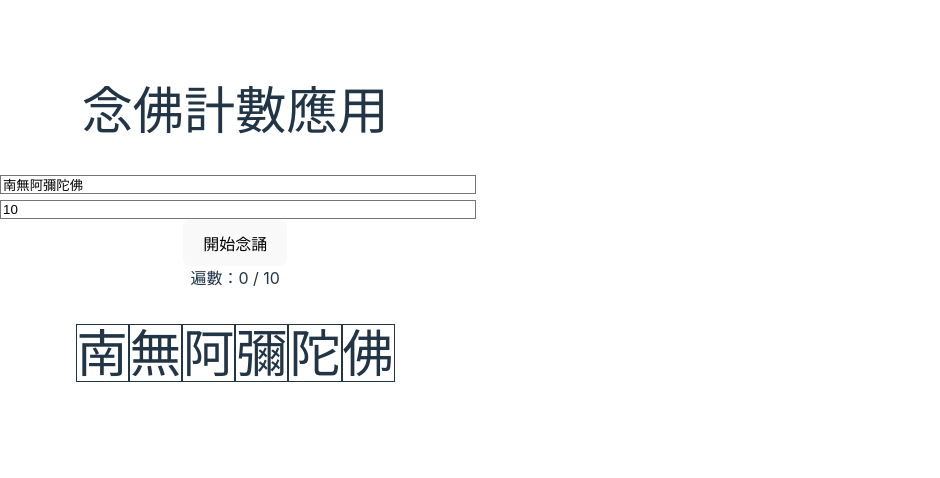
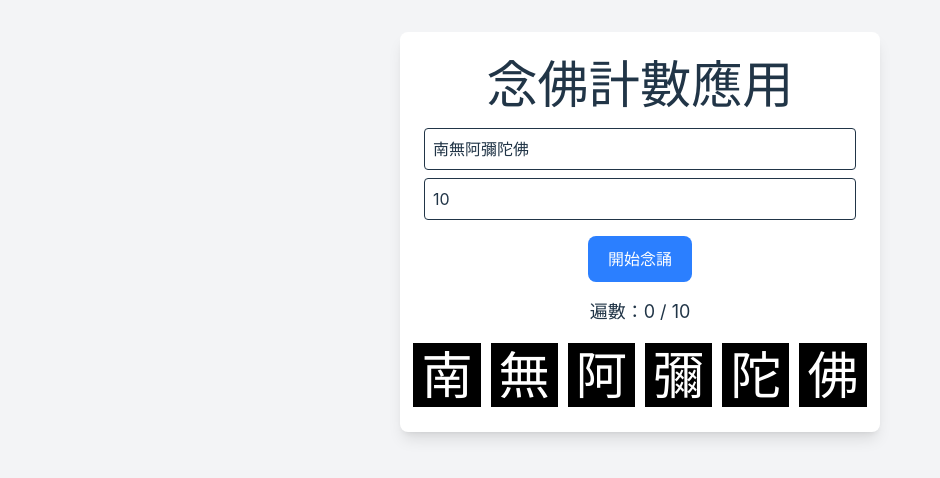
Before and after one commit to masterkai/chanting-buddha-app, a React (Vite) app: page / in a window 1280 px wide. Shown: the part 168-646 px from the top of the page, without its empty margins (0-940 px from the left). Built offline with nearby package versions, Linux system fonts and the light colour scheme.

Commit message:
enhance UI layout and styling; update Tailwind configuration

```diff
--- a/postcss.config.cjs
+++ /dev/null
@@ -1,6 +0,0 @@
-module.exports = {
-    plugins: {
-        '@tailwindcss/postcss': {},
-        autoprefixer: {},
-    },
-};
--- /dev/null
+++ b/postcss.config.js
@@ -0,0 +1,6 @@
+const config = {
+    plugins: {
+        "@tailwindcss/postcss": {},
+    },
+};
+export default config;
--- a/src/App.tsx
+++ b/src/App.tsx
@@ -38,9 +38,9 @@ function App() {
     };
 
     return (
-        <div className="flex flex-col items-center justify-center min-h-screen bg-gray-100 p-4">
+        <div className="flex flex-col items-center justify-center min-h-screen min-w-screen bg-gray-100 p-4 m-auto">
             {!finished ? (
-                <div className="bg-white p-6 rounded-lg shadow-lg w-96 text-center">
+                <div className="bg-white p-6 rounded-lg shadow-lg w-120 text-center m-auto max-w-full">
                     <h1 className="text-xl font-bold mb-4">念佛計數應用</h1>
                     <input
                         type="text"
@@ -56,7 +56,7 @@ function App() {
                     />
                     <button
                         onClick={startChanting}
-                        className="bg-blue-500 text-white px-4 py-2 rounded disabled:opacity-50"
+                        className="bg-blue-500 text-white px-4 py-2 rounded hover:bg-blue-600"
                         disabled={chanting}
                     >
                         {chanting ? "念誦中..." : "開始念誦"}
@@ -67,9 +67,13 @@ function App() {
                     <h1 className="text-2xl font-bold flex justify-center mt-4">
                         {chant.split("").map((char, index) => (
                             <span
-                                style={ index === currentCharIndex ? { backgroundColor: "yellow" } : {} }
+                                // style={ index === currentCharIndex ? { backgroundColor: "yellow" } : {} }
                                 key={index}
-                                className={`border px-2 py-1 mx-1`}
+                                className={`border px-2 py-1 mx-1 ${
+                                    index === currentCharIndex
+                                        ? "bg-yellow-300 text-black"
+                                        : "bg-black text-white"
+                                }`}
                             >
                 {char}
               </span>
--- a/src/index.css
+++ b/src/index.css
@@ -1,7 +1,5 @@
-@tailwind base;
-@tailwind components;
+@import "tailwindcss";
 @tailwind utilities;
-
 :root {
   font-family: Inter, system-ui, Avenir, Helvetica, Arial, sans-serif;
   line-height: 1.5;
@@ -46,7 +44,6 @@ button {
   font-size: 1em;
   font-weight: 500;
   font-family: inherit;
-  background-color: #1a1a1a;
   cursor: pointer;
   transition: border-color 0.25s;
 }
@@ -66,7 +63,4 @@ button:focus-visible {
   a:hover {
     color: #747bff;
   }
-  button {
-    background-color: #f9f9f9;
-  }
 }
--- a/tailwind.config.cjs
+++ b/tailwind.config.cjs
@@ -5,7 +5,9 @@ module.exports = {
         extend: {},
     },
     variants: {
-        extend: {},
+        extend: {
+            backgroundColor: ['active'],
+        },
     },
     plugins: [],
 }
```
